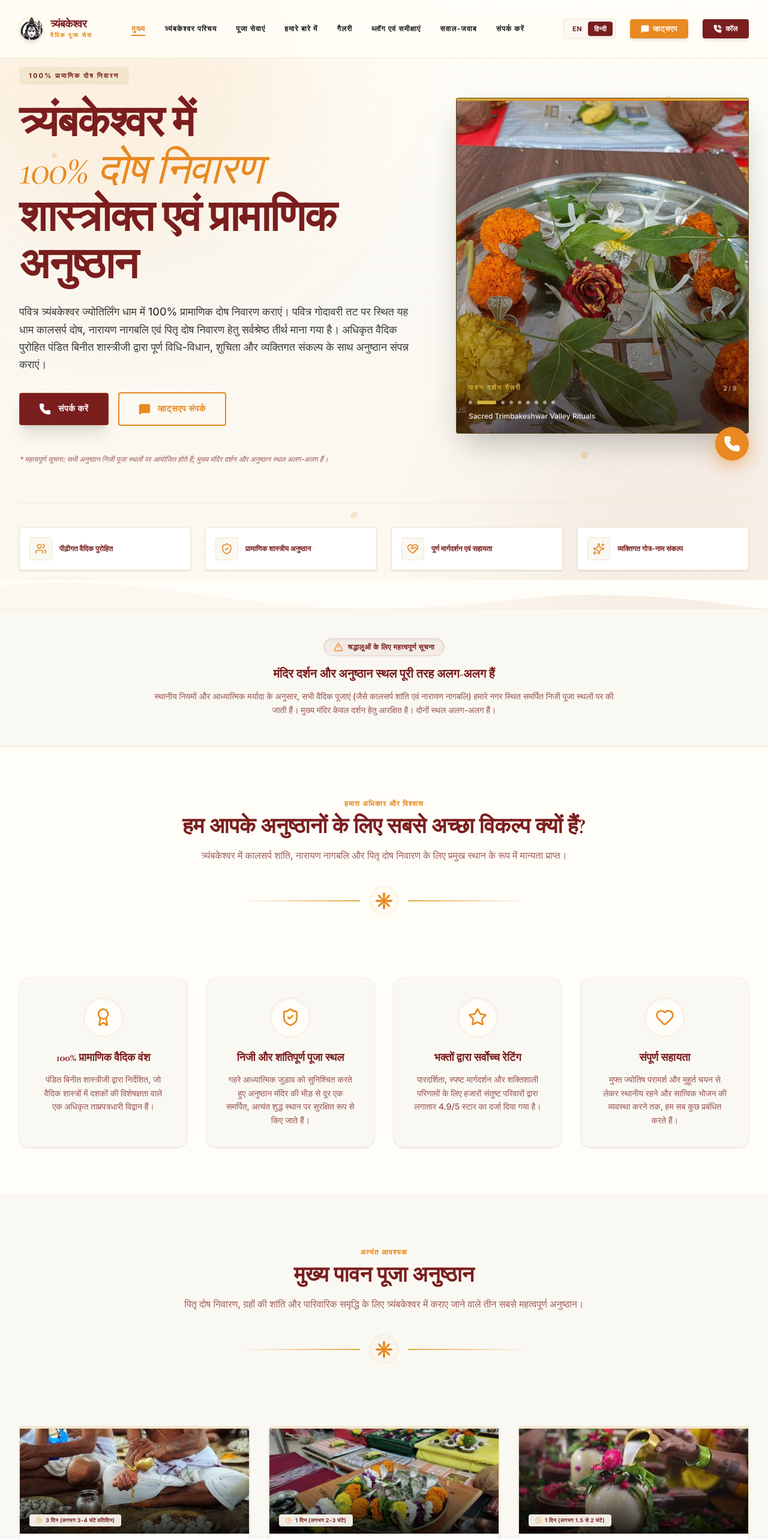
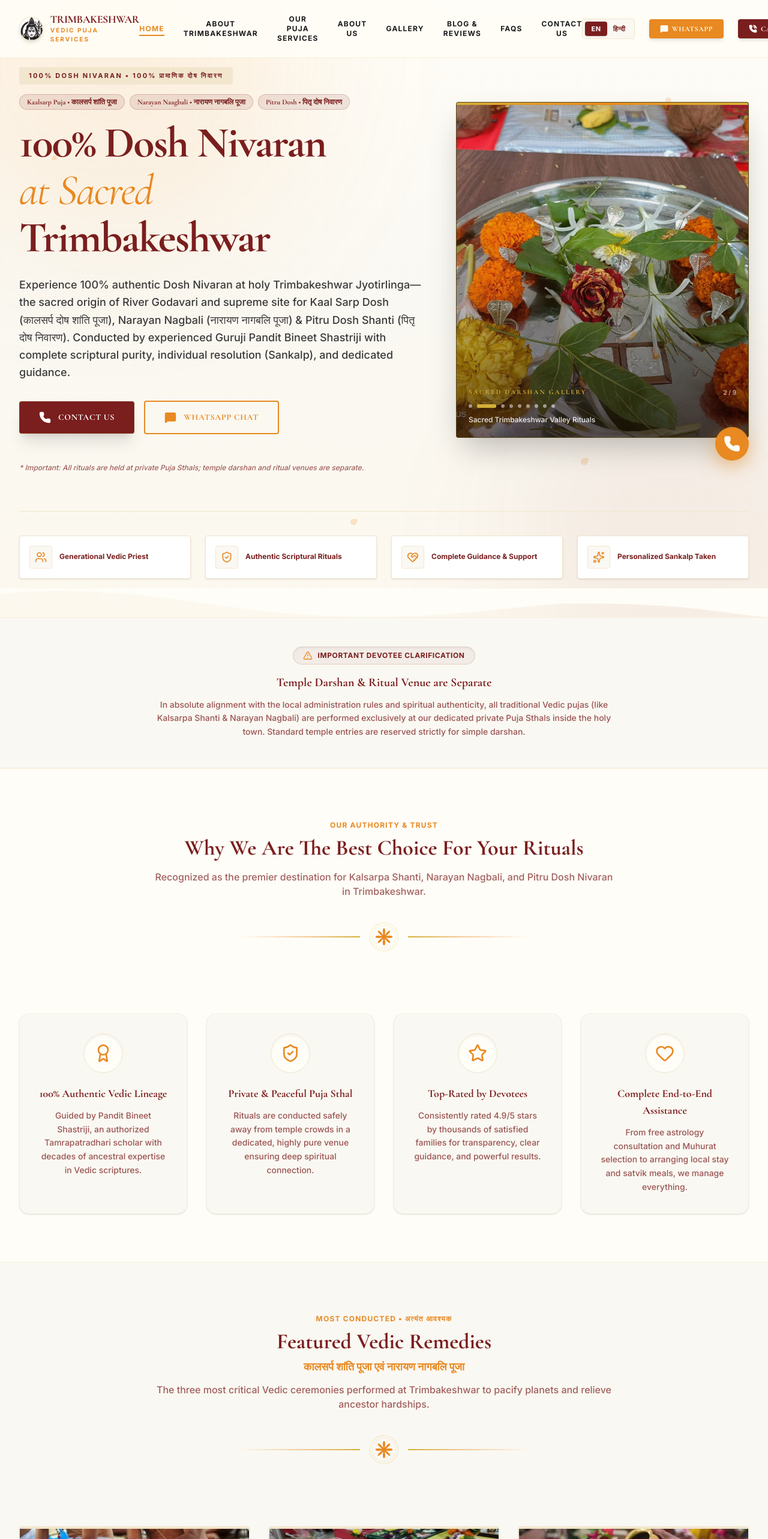
Before and after one commit to narayanmishrra/trimbakeshwar-vedic-puja-services, a React (Vite) app: page / in a window 1280 px wide. Shown: the top 2566 px of the page at 60% size. Built offline with nearby package versions, Linux system fonts and the light colour scheme.

Commit message:
Set default language to English and add Hindi headlines in English view for pujas
Co-authored-by: arena-agent <297053741+arena-agent@users.noreply.github.com>

```diff
--- a/index.html
+++ b/index.html
@@ -59,8 +59,8 @@
   <link rel="canonical" href="https://trimbakeshwarpanditji.in/" />
 
   <!-- Language Alternate URLs (hreflang) -->
-  <link rel="alternate" hreflang="en" href="https://trimbakeshwarpanditji.in/?lang=en" />
-  <link rel="alternate" hreflang="hi" href="https://trimbakeshwarpanditji.in/" />
+  <link rel="alternate" hreflang="en" href="https://trimbakeshwarpanditji.in/" />
+  <link rel="alternate" hreflang="hi" href="https://trimbakeshwarpanditji.in/?lang=hi" />
   <link rel="alternate" hreflang="x-default" href="https://trimbakeshwarpanditji.in/" />
 
   <link rel="icon" type="image/jpeg" href="/images/logo.jpg" />
--- a/src/App.tsx
+++ b/src/App.tsx
@@ -29,17 +29,19 @@
 import ContactSection from './components/ContactSection';
 import ContactPage from './components/ContactPage';
 import Footer from './components/Footer';
+
 export default function App() {
+  // Default language set to English ('en') as requested by user
   const [lang, setLang] = useState<Language>(() => {
     const params = new URLSearchParams(window.location.search);
     const langParam = params.get('lang');
     if (langParam === 'en' || langParam === 'hi') {
       return langParam as Language;
     }
-    if (window.location.pathname.startsWith('/en')) {
-      return 'en';
+    if (window.location.pathname.startsWith('/hi')) {
+      return 'hi';
     }
-    return 'hi';
+    return 'en';
   });
   const [activeTab, setActiveTab] = useState<string>('home');
   const [selectedPost, setSelectedPost] = useState<BlogPost | null>(null);
@@ -104,7 +106,7 @@
   useEffect(() => {
     let title = '';
     if (lang === 'en') {
-      if (activeTab === 'home') title = 'Trimbakeshwar Puja | Kalsarpa Shanti |  Narayan Nagbali';
+      if (activeTab === 'home') title = 'Trimbakeshwar Puja | Kalsarpa Shanti | Narayan Nagbali';
       else if (activeTab === 'trimbakeshwar') title = 'About Trimbakeshwar - Town History & Legend';
       else if (activeTab === 'about') title = 'About Panditji | Trimbakeshwar Puja';
       else if (activeTab === 'gallery') title = 'Puja Gallery | Trimbakeshwar';
@@ -112,7 +114,7 @@
       else if (activeTab.startsWith('service-')) {
         const id = activeTab.replace('service-', '');
         const s = servicesData.find((serv) => serv.id === id);
-        title = `${s ? s.title.en : 'Ritual'} - Complete Guide | Trimbakeshwar`;
+        title = `${s ? `${s.title.en} (${s.title.hi})` : 'Ritual'} - Complete Guide | Trimbakeshwar`;
       } else if (activeTab === 'blog') title = 'Puja Guides & Devotee Testimonials';
       else if (activeTab.startsWith('blog-')) {
         const id = activeTab.replace('blog-', '');
@@ -221,11 +223,16 @@
             <div className="max-w-7xl mx-auto px-4 sm:px-6 lg:px-8">
               <div className="text-center max-w-3xl mx-auto mb-16">
                 <span className="font-sans text-xs uppercase tracking-widest text-[#E88921] font-bold">
-                  {lang === 'en' ? 'Divine Remedial Services' : 'दैवीय पूजा अनुष्ठान'}
+                  {lang === 'en' ? 'Divine Remedial Services • दैवीय पूजा अनुष्ठान' : 'दैवीय पूजा अनुष्ठान'}
                 </span>
-                <h1 className="font-serif text-3xl sm:text-4xl font-bold text-[#7A1E1E] mt-2 mb-4">
+                <h1 className="font-serif text-3xl sm:text-4xl font-bold text-[#7A1E1E] mt-2 mb-2">
                   {lang === 'en' ? 'Authentic Vedic Ritual Procedures' : 'प्रामाणिक वैदिक पूजा एवं दोष निवारण'}
                 </h1>
+                {lang === 'en' && (
+                  <p className="font-serif text-base sm:text-lg font-bold text-[#E88921] mb-4">
+                    (कालसर्प दोष शांति, नारायण नागबलि एवं पितृ दोष निवारण)
+                  </p>
+                )}
                 <p className="font-sans text-sm sm:text-base text-[#7A1E1E]/70 font-medium">
                   {lang === 'en'
                     ? 'Explore complete preparation, durations, and scriptural procedures of sacred ceremonies conducted strictly in accordance with Sanskrit texts at our dedicated Puja Sthal.'
@@ -269,7 +276,6 @@
         return (
           <section className="pt-16">
             <BlogSection lang={lang} onSelectPost={handleSelectPost} />
-            {/* User request: "blog section for all the blogs and testimonies" */}
             <div className="border-t border-[#F2E6CE]/30">
               <TestimonialsCarousel lang={lang} />
             </div>
@@ -327,11 +333,16 @@
               <div className="max-w-7xl mx-auto px-4 sm:px-6 lg:px-8">
                 <div className="text-center max-w-3xl mx-auto mb-16">
                   <span className="font-sans text-xs uppercase tracking-widest text-[#E88921] font-bold">
-                    {lang === 'en' ? 'Most Conducted' : 'अत्यंत आवश्यक'}
+                    {lang === 'en' ? 'Most Conducted • अत्यंत आवश्यक' : 'अत्यंत आवश्यक'}
                   </span>
-                  <h2 className="font-serif text-3xl sm:text-4xl font-bold text-[#7A1E1E] mt-2 mb-4">
+                  <h2 className="font-serif text-3xl sm:text-4xl font-bold text-[#7A1E1E] mt-2 mb-2">
                     {lang === 'en' ? 'Featured Vedic Remedies' : 'मुख्य पावन पूजा अनुष्ठान'}
                   </h2>
+                  {lang === 'en' && (
+                    <p className="font-serif text-base sm:text-lg font-bold text-[#E88921] mb-3">
+                      कालसर्प शांति पूजा एवं नारायण नागबलि पूजा
+                    </p>
+                  )}
                   <p className="font-sans text-sm sm:text-base text-[#7A1E1E]/70 font-medium">
                     {lang === 'en'
                       ? 'The three most critical Vedic ceremonies performed at Trimbakeshwar to pacify planets and relieve ancestor hardships.'
@@ -357,7 +368,11 @@
                     onClick={() => handleTabChange('services')}
                     className="inline-flex items-center gap-2 bg-[#7A1E1E] hover:bg-[#E88921] text-[#FFFDF7] text-sm font-bold py-3 px-8 rounded-full border border-[#D4AF37]/20 shadow-md transition-all cursor-pointer transform hover:-translate-y-0.5"
                   >
-                    <span>{lang === 'en' ? 'View All 9 Vedic Rituals' : 'सभी 9 वैदिक पूजाओं की सूची देखें'}</span>
+                    <span>
+                      {lang === 'en'
+                        ? 'View All 9 Vedic Rituals • सभी 9 वैदिक पूजाएं देखें'
+                        : 'सभी 9 वैदिक पूजाओं की सूची देखें'}
+                    </span>
                     <ArrowRight className="w-4 h-4" />
                   </button>
                 </div>
@@ -435,7 +450,10 @@
                     >
                       <div>
                         <span className="text-[10px] text-[#E88921] uppercase tracking-wider font-sans font-bold">{post.category}</span>
-                        <h4 className="font-serif text-base sm:text-lg font-bold text-[#7A1E1E] group-hover:text-[#E88921] transition-colors mt-1 mb-2 leading-snug">{post.title[lang]}</h4>
+                        <h4 className="font-serif text-base sm:text-lg font-bold text-[#7A1E1E] group-hover:text-[#E88921] transition-colors mt-1 mb-1 leading-snug">{post.title[lang]}</h4>
+                        {lang === 'en' && (
+                          <span className="block font-serif text-xs font-bold text-[#E88921] mb-2">{post.title.hi}</span>
+                        )}
                         <p className="font-sans text-xs text-[#7A1E1E]/70 line-clamp-2">{post.excerpt[lang]}</p>
                       </div>
                       <span className="inline-flex items-center gap-1 text-[11px] font-bold text-[#E88921] mt-4">
--- a/src/components/Hero.tsx
+++ b/src/components/Hero.tsx
@@ -49,7 +49,7 @@
     }
   ];
 
-  // Scrolling Gallery - auto changes every 2 seconds
+  // Scrolling Gallery - auto changes every 4 seconds
   const heroGalleryImages = [
     { src: '/images/gallery1.jpeg', alt: 'Puja Ritual at Trimbakeshwar' },
     { src: '/images/gallery2.jpeg', alt: 'Sacred Trimbakeshwar Valley Rituals' },
@@ -59,7 +59,7 @@
     { src: '/images/kalsarp puja.jpeg', alt: 'Kalsarp Puja Ceremony' },
     { src: '/images/bramahagiri.webp', alt: 'Brahmagiri Hills Trimbakeshwar' },
     { src: '/images/online.jpeg', alt: 'Online Puja Darshan' },
-    { src: '/images/main photo.png', alt: 'Shri Trimbakeshwar Jyotirlinga Temple' },
+    { src: '/images/main-photo.png', alt: 'Shri Trimbakeshwar Jyotirlinga Temple' },
   ];
 
   const [currentSlide, setCurrentSlide] = useState(0);
@@ -128,12 +128,41 @@
               initial={{ opacity: 0, y: 15 }}
               animate={{ opacity: 1, y: 0 }}
               transition={{ duration: 0.8 }}
-              className="inline-block py-1.5 px-4 bg-[#F2E6CE] text-[#7A1E1E] text-[11px] font-bold tracking-[0.2em] mb-6 rounded-sm uppercase self-center lg:self-start"
+              className="inline-block py-1.5 px-4 bg-[#F2E6CE] text-[#7A1E1E] text-[11px] font-bold tracking-[0.2em] mb-4 rounded-sm uppercase self-center lg:self-start"
             >
               <span className="font-sans">
-                {lang === 'en' ? '100% Dosh Nivaran' : '100% प्रामाणिक दोष निवारण'}
+                {lang === 'en' ? '100% Dosh Nivaran • 100% प्रामाणिक दोष निवारण' : '100% प्रामाणिक दोष निवारण'}
               </span>
             </motion.div>
+
+            {/* Puja Badges in English view featuring Hindi headlines */}
+            {lang === 'en' && (
+              <motion.div
+                initial={{ opacity: 0, y: 10 }}
+                animate={{ opacity: 1, y: 0 }}
+                transition={{ duration: 0.8, delay: 0.05 }}
+                className="flex flex-wrap justify-center lg:justify-start gap-2 mb-4"
+              >
+                <button
+                  onClick={() => setActiveTab('kalsarpa-shanti')}
+                  className="bg-[#7A1E1E]/10 hover:bg-[#7A1E1E]/20 border border-[#7A1E1E]/20 text-[#7A1E1E] px-3 py-1 rounded-full text-xs font-bold font-serif transition-colors cursor-pointer"
+                >
+                  Kaalsarp Puja • कालसर्प शांति पूजा
+                </button>
+                <button
+                  onClick={() => setActiveTab('narayan-nagbali')}
+                  className="bg-[#7A1E1E]/10 hover:bg-[#7A1E1E]/20 border border-[#7A1E1E]/20 text-[#7A1E1E] px-3 py-1 rounded-full text-xs font-bold font-serif transition-colors cursor-pointer"
+                >
+                  Narayan Naagbali • नारायण नागबलि पूजा
+                </button>
+                <button
+                  onClick={() => setActiveTab('pitru-dosh')}
+                  className="bg-[#7A1E1E]/10 hover:bg-[#7A1E1E]/20 border border-[#7A1E1E]/20 text-[#7A1E1E] px-3 py-1 rounded-full text-xs font-bold font-serif transition-colors cursor-pointer"
+                >
+                  Pitru Dosh • पितृ दोष निवारण
+                </button>
+              </motion.div>
+            )}
 
             {/* Headline */}
             <motion.h1
@@ -205,7 +234,7 @@
               className="font-sans text-base sm:text-lg text-[#1a1a1a]/85 max-w-2xl mx-auto lg:mx-0 mb-8 leading-relaxed font-medium text-center lg:text-left"
             >
               {lang === 'en'
-                ? 'Experience 100% authentic Dosh Nivaran at holy Trimbakeshwar Jyotirlinga—the sacred origin of River Godavari and supreme site for Kaal Sarp Dosh, Narayan Nagbali & Pitru Dosh Shanti. Conducted by experienced Guruji Pandit Bineet Shastriji with complete scriptural purity, individual resolution (Sankalp), and dedicated guidance.'
+                ? 'Experience 100% authentic Dosh Nivaran at holy Trimbakeshwar Jyotirlinga—the sacred origin of River Godavari and supreme site for Kaal Sarp Dosh (कालसर्प दोष शांति पूजा), Narayan Nagbali (नारायण नागबलि पूजा) & Pitru Dosh Shanti (पितृ दोष निवारण). Conducted by experienced Guruji Pandit Bineet Shastriji with complete scriptural purity, individual resolution (Sankalp), and dedicated guidance.'
                 : 'पवित्र त्र्यंबकेश्वर ज्योतिर्लिंग धाम में 100% प्रामाणिक दोष निवारण कराएं। पवित्र गोदावरी तट पर स्थित यह धाम कालसर्प दोष, नारायण नागबलि एवं पितृ दोष निवारण हेतु सर्वश्रेष्ठ तीर्थ माना गया है। अधिकृत वैदिक पुरोहित पंडित बिनीत शास्त्रीजी द्वारा पूर्ण विधि-विधान, शुचिता और व्यक्तिगत संकल्प के साथ अनुष्ठान संपन्न कराएं।'}
             </motion.p>
 
@@ -254,7 +283,7 @@
 
           </div>
 
-          {/* Right Column: Scrolling Gallery - replaces Dedicated Puja Sthal card */}
+          {/* Right Column: Scrolling Gallery */}
           <motion.div
             initial={{ opacity: 0, scale: 0.95 }}
             animate={{ opacity: 1, scale: 1 }}
@@ -346,7 +375,7 @@
             </div>
           </motion.div>
 
-          {/* Tablet/Mobile duplicate gallery that scrolls every 2 sec - Alternative for larger mobile screens if right col hidden, already handled above but also include distinct component for md */}
+          {/* Tablet/Mobile duplicate gallery that scrolls every 2 sec */}
           <motion.div
             initial={{ opacity: 0, scale: 0.95 }}
             animate={{ opacity: 1, scale: 1 }}
```
Also changed, not shown: src/components/BlogSection.tsx (+11 -1 lines), src/components/ServiceCard.tsx (+7 -2 lines), src/components/ServiceDetail.tsx (+13 -4 lines), vite.config.ts (+2 -1 lines), 1 other file (tests, documents, lock files or other folders).
